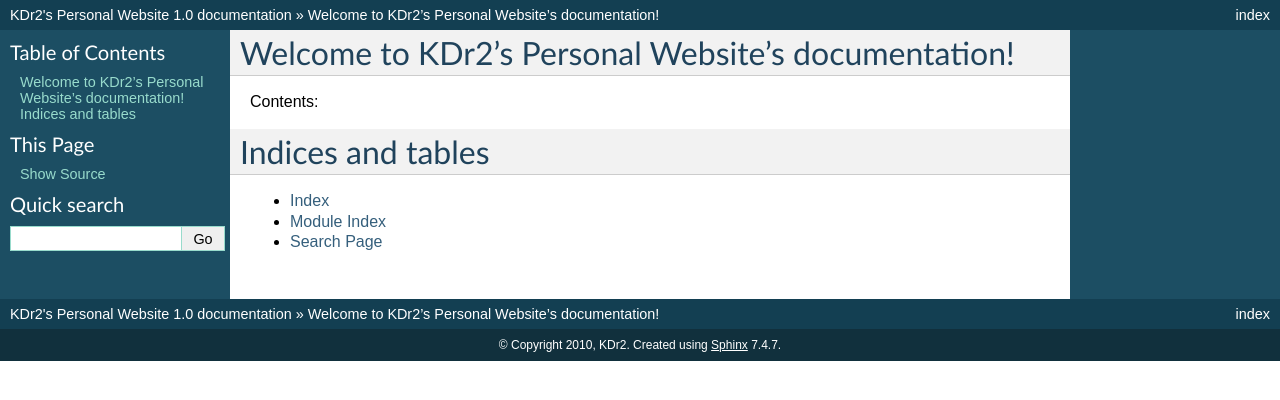
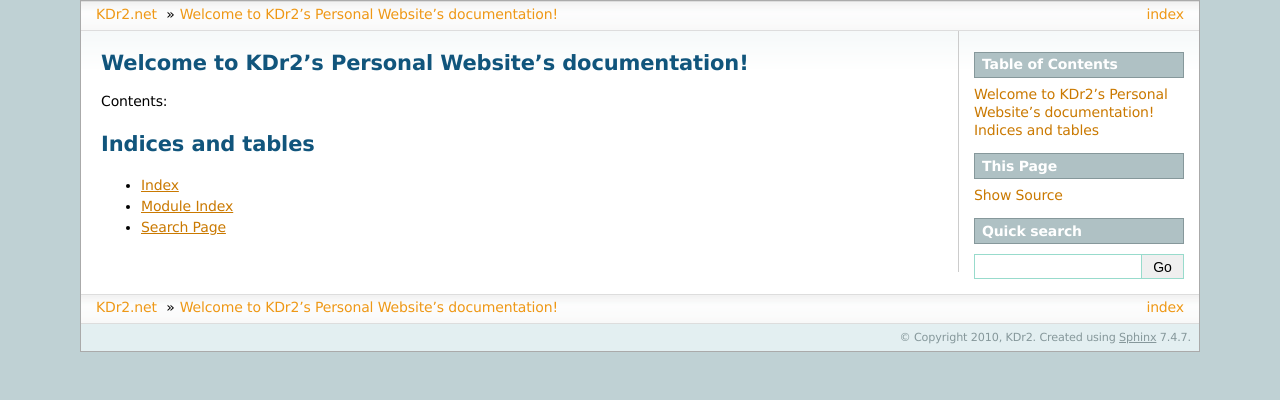
Before and after one commit to KDr2/kdr2.net, a Sphinx documentation site: the page built from source/index.rst, in a window 1280 px wide. Shown: the top 400 px of the page. Built offline with Sphinx 7.4.7, drawn with Linux system fonts in a browser that asks for light colours.

Commit message:
modify config

```diff
--- a/source/conf.py
+++ b/source/conf.py
@@ -91,7 +91,7 @@ pygments_style = 'sphinx'
 
 # The theme to use for HTML and HTML Help pages.  Major themes that come with
 # Sphinx are currently 'default' and 'sphinxdoc'.
-html_theme = 'default'
+html_theme = 'sphinxdoc'
 
 # Theme options are theme-specific and customize the look and feel of a theme
 # further.  For a list of options available for each theme, see the
@@ -103,10 +103,10 @@ html_theme = 'default'
 
 # The name for this set of Sphinx documents.  If None, it defaults to
 # "<project> v<release> documentation".
-#html_title = None
+html_title = "KDr2's Personal Website"
 
 # A shorter title for the navigation bar.  Default is the same as html_title.
-#html_short_title = None
+html_short_title = "KDr2.net"
 
 # The name of an image file (relative to this directory) to place at the top
 # of the sidebar.
```
